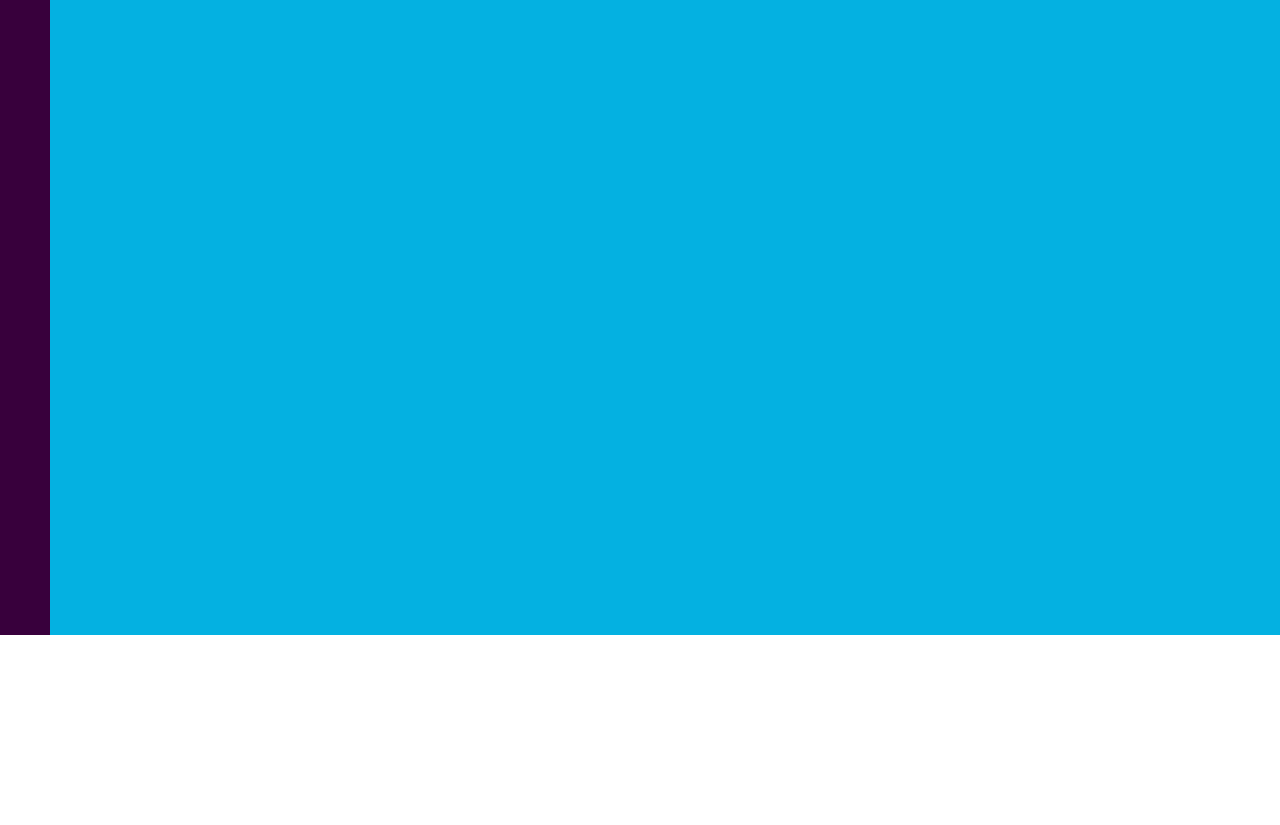
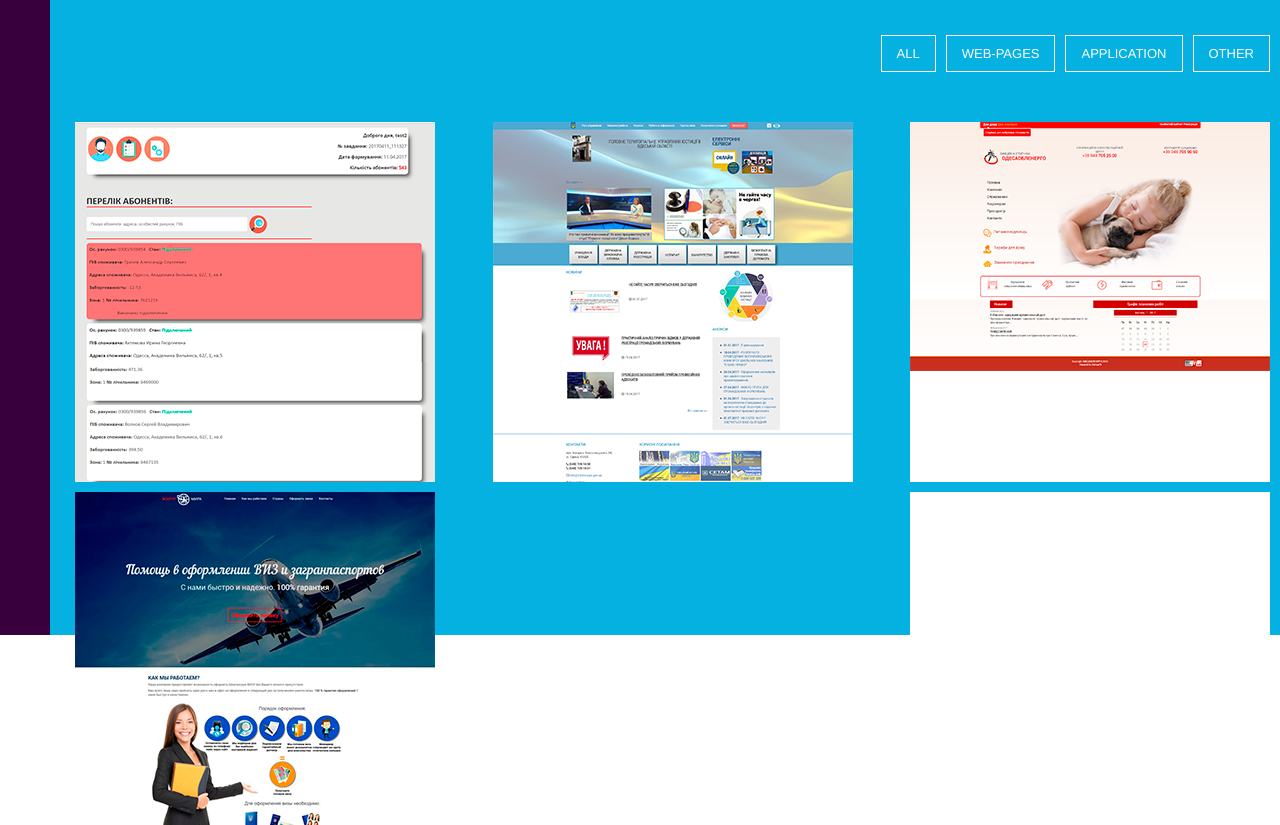
Before and after one commit to DimaNovik/Portfolio, a website: page dev/pug/main.pug in a window 1280 px wide. Shown: the part 165-990 px from the top of the page. Before the commit the page ends 800 px from the top, so only its background shows below. Drawn offline with nearby package versions, Linux system fonts and the light colour scheme; files that its build step writes are made by us from their sources; files whose address does not match are found by name.

Commit message:
1.Добавил меню классификаций проектов. 2.Блоки проектов на главное страние 3. Разбил css файлы

```diff
--- /dev/null
+++ b/dev/css/classification.css
@@ -0,0 +1,36 @@
+.classification {
+	margin-top: 50px;
+	width: 100%;
+}
+
+.classification ul{
+	display: flex;
+	justify-content: flex-end;
+}
+
+.classification ul li {
+	border: 1px solid #fff;
+	list-style-type:none;
+	margin-left:10px;
+	padding: 10px 15px;
+}
+
+.classification ul li:hover {
+	background-color: #fff;
+	transition: 1.5s;
+	color: #04B1E1;
+}
+
+
+.classification ul li a {
+	text-transform: uppercase;
+	text-decoration: none;
+	font-size: 1.3em;
+	color:#fff;
+}
+
+.classification ul li a:hover {
+	color: #04B1E1;
+	transition: 1.5s;
+	font-weight: bold;
+}
--- /dev/null
+++ b/dev/css/left-menu.css
@@ -0,0 +1,50 @@
+.left-menu {
+	width: 50px;
+	background-color: #38003C;
+	text-align: center;
+	padding-top: 30px;
+}
+
+.left-menu a {
+	color:#fff;
+	text-decoration: none;
+	font-size: 3em;
+
+
+}
+
+.content-menu {
+	width: 100%;
+	text-align: center;
+	visibility: hidden;
+	display: flex;
+	flex-direction:column;
+	align-items: center;
+}
+
+.foto {
+	width: 150px;
+	height: 150px;
+	background-color:#04B1E1;
+	border-radius: 50%;
+	margin-top: 50px;
+	background-image: url('../img/photo.jpg');
+	overflow: 1;
+}
+
+.menu {
+	width: 100%;
+	margin-top: 50px;
+}
+
+.menu ul li {
+	text-transform: uppercase;
+	list-style-type:none;
+	font-size: 0.5em;
+	color:#fff;
+	padding: 15px 0 15px 0;
+}
+
+.menu ul li:hover {
+	background-color: #04B1E1;
+}
--- /dev/null
+++ b/dev/css/main-content.css
@@ -0,0 +1,23 @@
+@import url('classification.css');
+@import url('project-list.css');
+
+/*SECTION-CONTENT*/
+.main-content {
+	width: 100%;
+	background-color: #04B1E1;
+}
+
+.welcome {
+	margin: 0 10px;
+}
+
+.welcome h2 {
+	font-size: 4.5em;
+	color:#fff;
+	text-transform: uppercase;
+	padding: 23px 0 0 15px;
+}
+
+.welcome span {
+	color:#38003C;
+}
--- a/dev/css/main.css
+++ b/dev/css/main.css
@@ -1,11 +1,16 @@
+@import url('main-content.css');
+@import url('left-menu.css');
+
 * {
 	margin:0;
 	padding: 0;
+
 }
 
 body {
-	font-family: Georgia sans-serif;
+	font-family: Helvetica, sans-serif;
 	font-size: 62.5%;
+	box-sizing: border-box;
 }
 
 .wrapper {
@@ -13,74 +18,3 @@ body {
 	height: 100vh;
 	display: flex;
 }
-
-.left-menu {
-	width: 50px;
-	background-color: #38003C;
-	text-align: center;
-	padding-top: 30px;
-}
-
-.left-menu a {
-	color:#fff;
-	text-decoration: none;
-	font-size: 3em;
-
-
-}
-
-.content-menu {
-	width: 100%;
-	text-align: center;
-	visibility: hidden;
-	display: flex;
-	flex-direction:column;
-	align-items: center;
-}
-
-.foto {
-	width: 150px;
-	height: 150px;
-	background-color:#04B1E1;
-	border-radius: 50%;
-	margin-top: 50px;
-	background-image: url('../img/photo.jpg');
-	overflow: 1;
-}
-
-.menu {
-	width: 100%;
-	margin-top: 50px;
-}
-
-.menu ul li {
-	text-transform: uppercase;
-	list-style-type:none;
-	font-size: 0.5em;
-	color:#fff;
-	padding: 15px 0 15px 0;
-}
-
-.menu ul li:hover {
-	background-color: #04B1E1;
-}
-
-.main-content {
-	width: 100%;
-	background-color: #04B1E1;
-}
-
-.welcome {
-	margin: 0 10px;
-}
-
-.welcome h2 {
-	font-size: 4.5em;
-	color:#fff;
-	text-transform: uppercase;
-	padding: 23px 0 0 15px;
-}
-
-.welcome span {
-	color:#38003C;
-}
--- /dev/null
+++ b/dev/css/project-list.css
@@ -0,0 +1,20 @@
+.all-project {
+	display: flex;
+    flex-flow: row wrap;
+	justify-content: space-between;
+	margin:40px 0 0 15px;
+
+}
+
+.items {
+	background-color: #fff;
+	width: 360px;
+	height: 360px;
+	margin-top: 10px;
+	overflow: hidden;
+}
+
+
+.items:hover {
+	box-shadow: 0 0 10px rgba(0,0,0,0.5);
+}
--- /dev/null
+++ b/dev/pug/includes/classification.pug
@@ -0,0 +1,4 @@
+-var ul_class_menu = {'All':'#','Web-pages':'#','Application':'#','Other':'#'}
+		ul
+			each linkPath, linkName in ul_class_menu
+				li: a(href=linkPath)=linkName
--- a/dev/pug/includes/content.pug
+++ b/dev/pug/includes/content.pug
@@ -1,3 +1,17 @@
 .welcome
 	h2 Welcome to my <span>site-portfolio</span>
 	h2 My name is <span>Dmitriy</span> and I`m <span>FULL-STACK Dev</span>
+
+	.classification
+		include classification
+
+	.all-project
+		.items
+			img(src='../../img/projects/tablet.png')
+		.items
+			img(src='../../img/projects/minjust.png' alt='Сайт Министерства Юстиции в Одесской области')
+		.items
+			img(src='../../img/projects/oblenergo.png')
+		.items
+			img(src='../../img/projects/vokrugmira.png')
+		.items
```
Also changed, not shown: dev/img/projects/minjust.png (added), dev/img/projects/oblenergo.png (added), dev/img/projects/tablet.png (added), dev/img/projects/vokrugmira.png (added).
